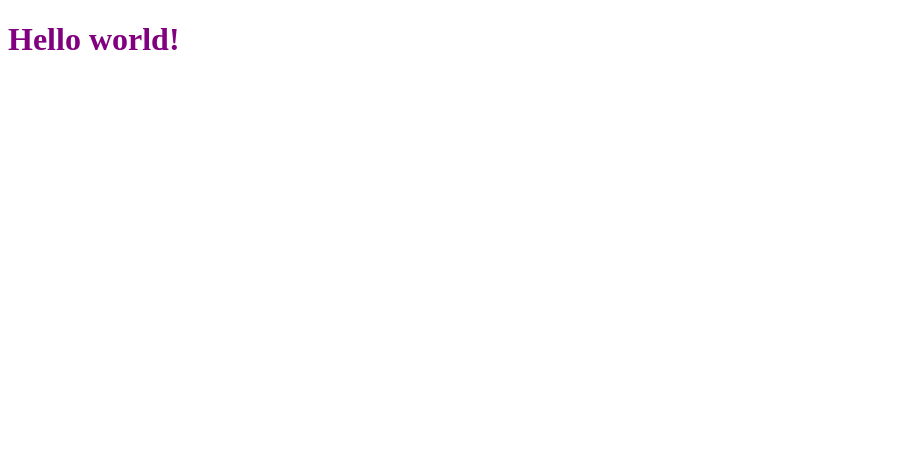
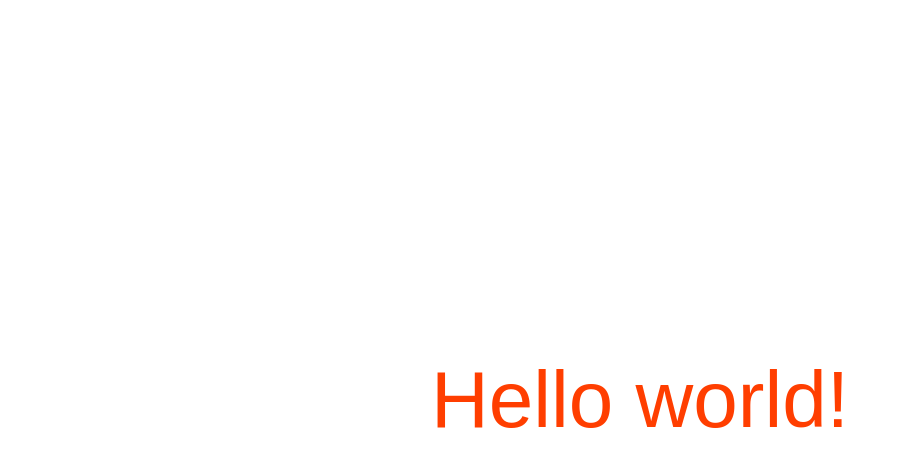
Before and after one commit to YogliB/svelte-component-template, a Svelte app: page / in a window 1280 px wide. Shown: the top 466 px of the page, without its empty margins (0-897 px from the left). Built offline with nearby package versions, Linux system fonts and the light colour scheme.

Commit message:
wip - monorepo setup
- move packages to dedicated folder
- add package.json to packages
- improve example package styles
- add package to dev environment

```diff
--- a/package.json
+++ b/package.json
@@ -10,6 +10,7 @@
 		"husky": "4.2.5",
 		"lerna": "3.22.1",
 		"lint-staged": "10.2.11",
+		"my-component": "file:./packages/my-component",
 		"prettier": "2.0.5",
 		"rollup": "2.26.4",
 		"rollup-plugin-commonjs": "10.1.0",
--- /dev/null
+++ b/packages/my-component/MyComponent.svelte
@@ -0,0 +1,16 @@
+<script>
+	export let name = 'stranger';
+</script>
+
+<style>
+	h1 {
+		margin: auto;
+		color: #ff3e00;
+		font-family: Arial, Helvetica, sans-serif;
+		font-size: 5rem;
+		font-weight: lighter;
+		text-align: center;
+	}
+</style>
+
+<h1>Hello {name}!</h1>
--- /dev/null
+++ b/packages/my-component/index.js
@@ -0,0 +1 @@
+export { default } from './MyComponent.svelte';
--- a/src/App.svelte
+++ b/src/App.svelte
@@ -1,9 +1,21 @@
 <script>
-  import { MyAwesomeComponent } from './components/components.module.js';
+	import MyComponent from 'my-component';
 </script>
 
 <style>
+	:global(body) {
+		padding: 0 !important;
+		margin: 0 !important;
+	}
 
+	.wrapper {
+		width: 100vw;
+		height: 100vh;
+		display: flex;
+		align-items: center;
+	}
 </style>
 
-<MyAwesomeComponent name="world" />
+<div class="wrapper">
+	<MyComponent name="world" />
+</div>
--- a/src/components/MyAwesomeComponent.svelte
+++ /dev/null
@@ -1,11 +0,0 @@
-<script>
-  export let name = 'stranger';
-</script>
-
-<style>
-  h1 {
-    color: purple;
-  }
-</style>
-
-<h1>Hello {name}!</h1>
--- a/src/components/components.module.js
+++ /dev/null
@@ -1 +0,0 @@
-export { default as MyAwesomeComponent } from './MyAwesomeComponent.svelte';
```
Also changed, not shown: packages/my-component/package.json (added, +14 -0 lines), 2 other files (tests, documents, lock files or other folders).
